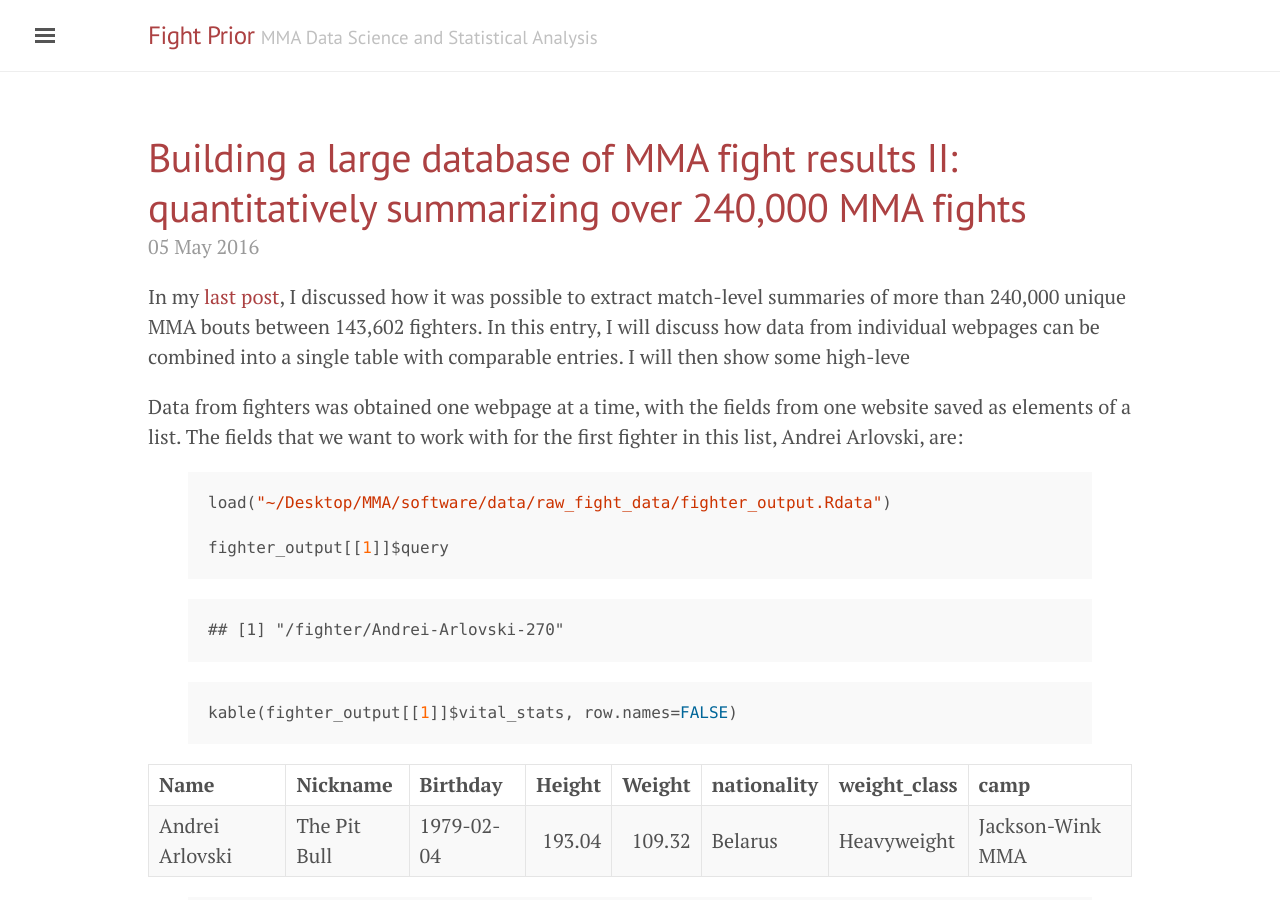
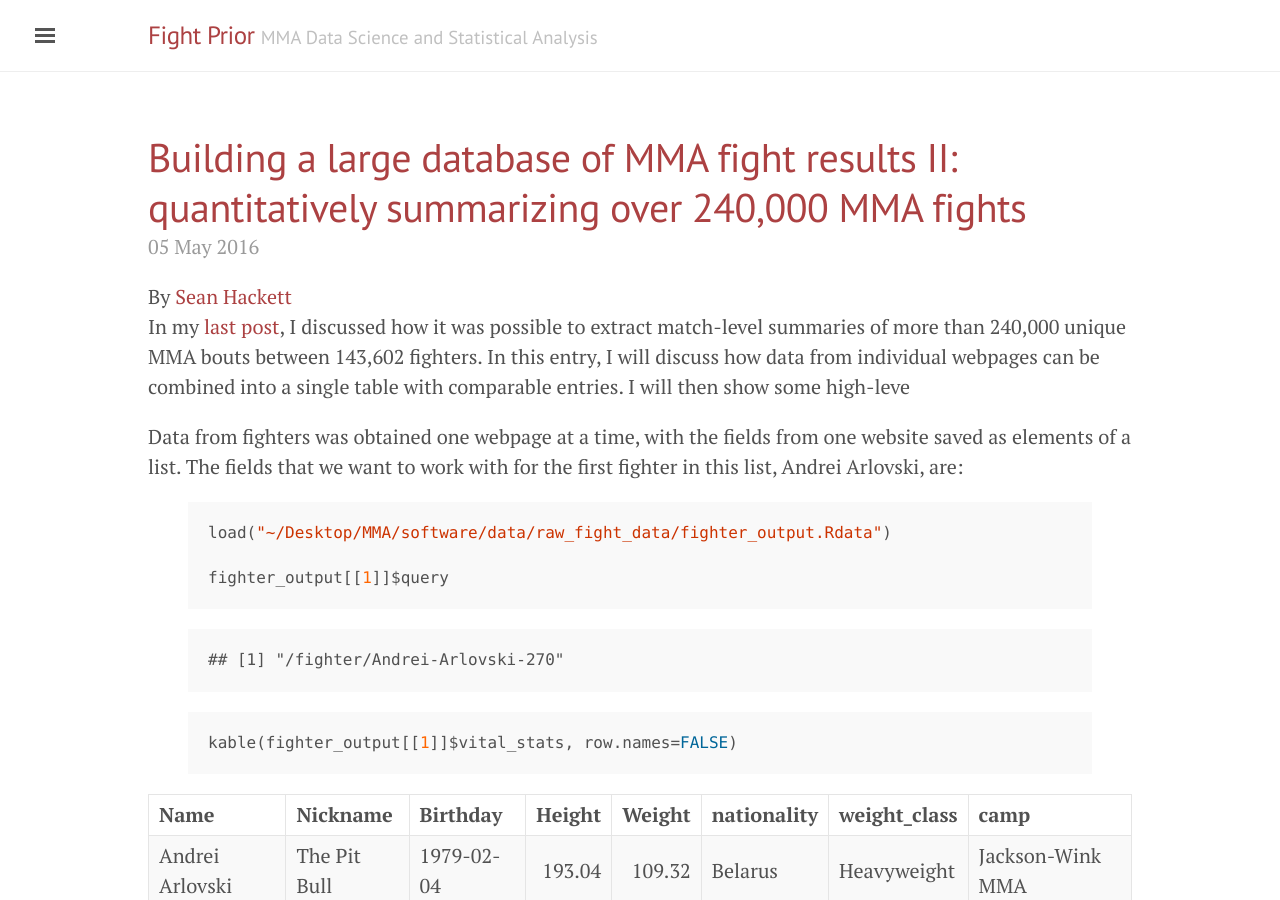
Before and after one commit to fightprior/fightprior.github.io, a Jekyll site: the page built from _posts/2016-05-05-summarizingFights.md, in a window 1280 px wide and 900 px high. Built offline with Jekyll 4.4.1, drawn with Linux system fonts in a browser that asks for light colours; comment, search, counter and statistics services are not loaded; some of the changed text lies outside the part shown.

Commit message:
working on authors and disqus

```diff
--- a/_layouts/page.html
+++ b/_layouts/page.html
@@ -9,6 +9,7 @@
   {% include social-share.html %}
 
   {% if page.comments == true %}
+  {% include _disqus_comments.html %}
   <section id="disqus_thread"></section><!-- /#disqus_thread -->
   {% endif %}
 
--- a/_layouts/post.html
+++ b/_layouts/post.html
@@ -5,6 +5,13 @@
 <div class="post">
   <h1 class="post-title">{{ page.title }}</h1>
   <span class="post-date">{{ page.date | date_to_string }}</span>
+
+  {% assign author = site.data.authors[page.author] %}
+  {% if author %}
+    <span>
+        By <a href="{{ author.web }}" target="_blank">{{ author.name }}</a>
+  </span>
+  {% endif %}
 
   {{ content }}
   {% include social-share.html %}
@@ -27,6 +34,7 @@
   </ul>
 
 	{% if page.comments == true %}
+	{% include _disqus_comments.html %}
 	<section id="disqus_thread"></section><!-- /#disqus_thread -->
 	{% endif %}
 
```
Also changed, not shown: _data/authors.yml (added, +7 -0 lines).
